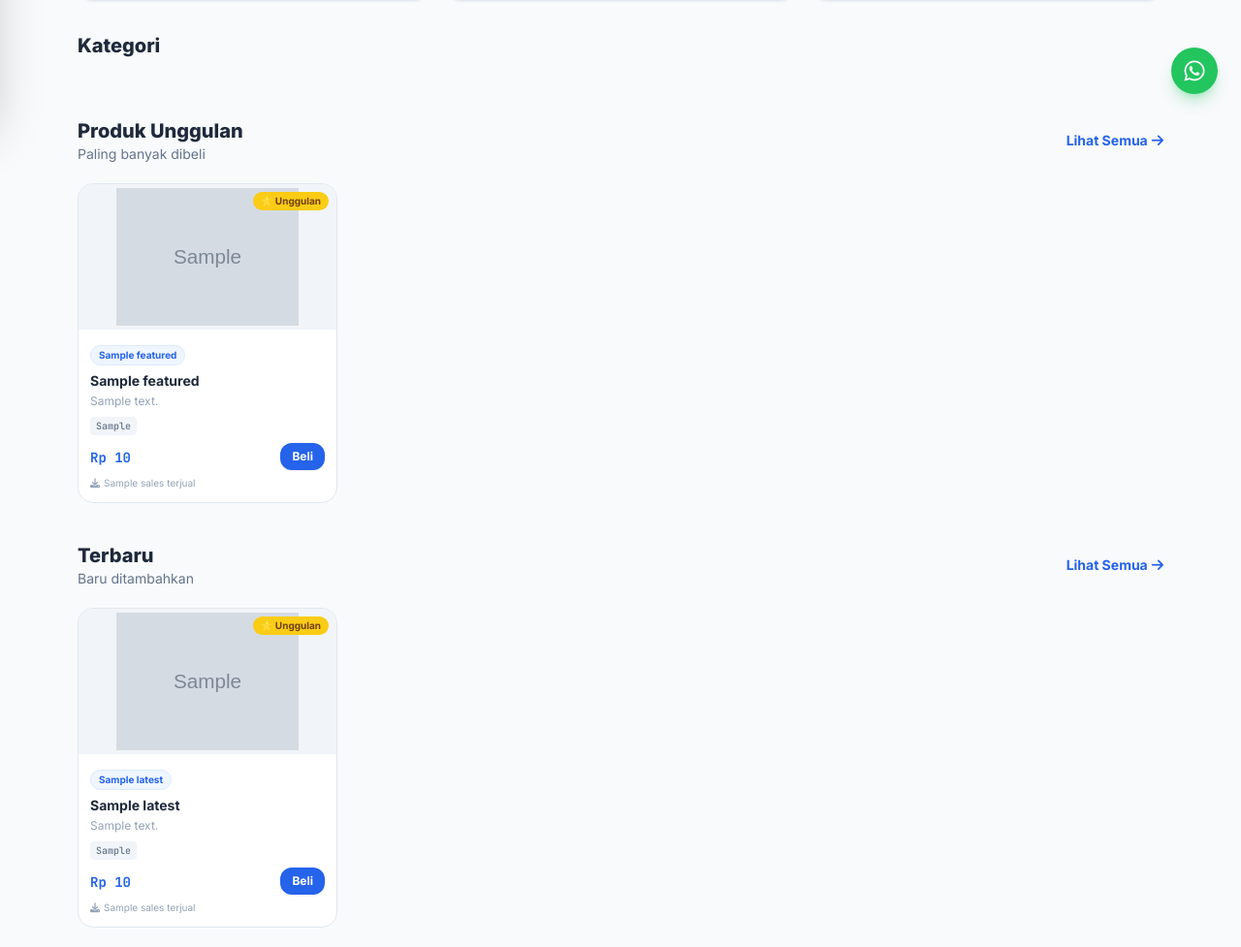
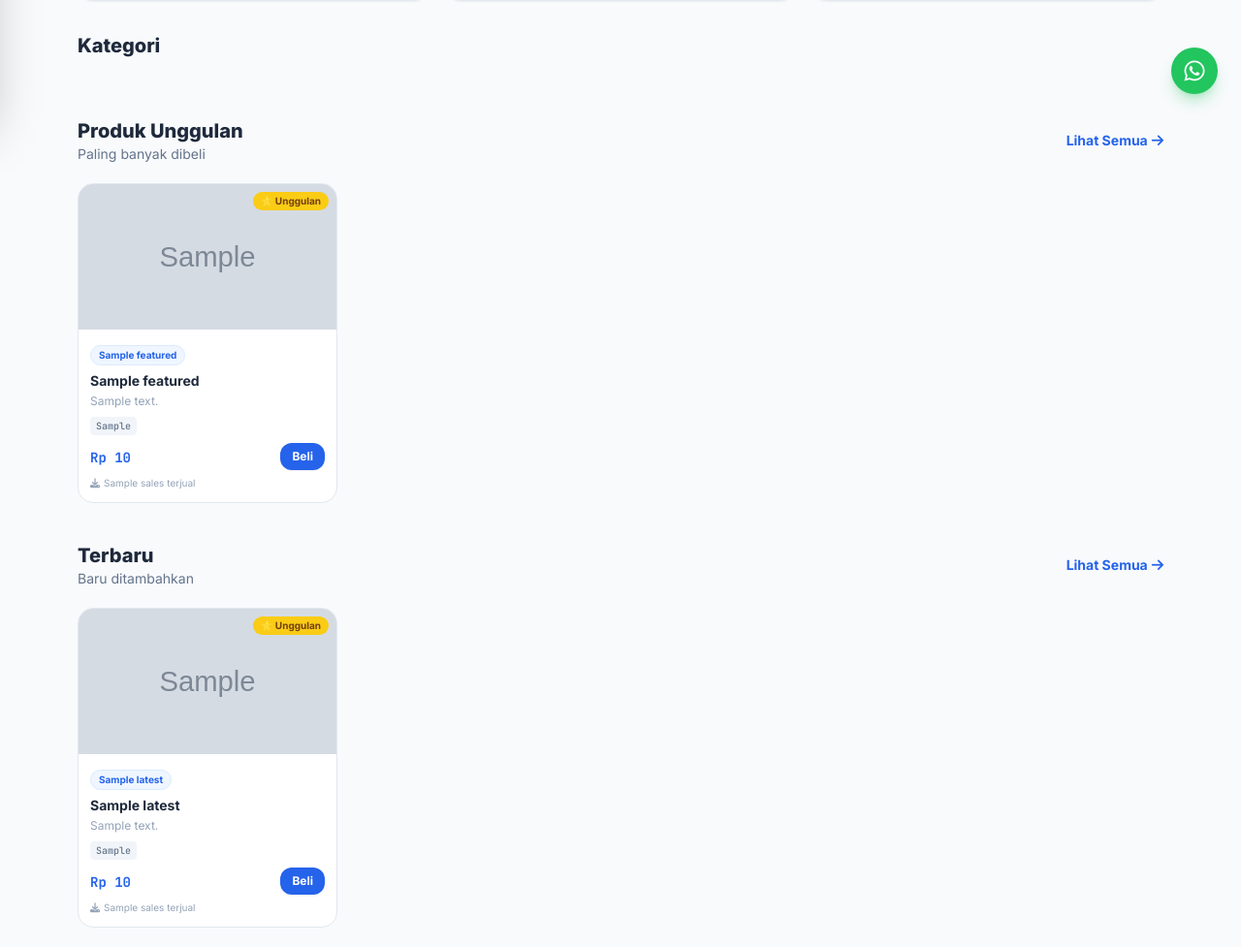
Before and after one commit to RMBLOGG/dayycode, a Flask app: template templates/index.html in a window 1280 px wide. Shown: the part 679-1656 px from the top of the page at 97% size. Run offline with Flask 3, Linux system fonts and the light colour scheme; the template is opened without the code that fills it: most values are stand-ins (such as "Sample title", 1, 10 or a date in 2020); grey boxes marked "Sample" are stand-in pictures; data that the repository does not hold is empty; some libraries are stand-ins or nearby versions.

Commit message:
Add files via upload

```diff
--- a/templates/partials/product_card.html
+++ b/templates/partials/product_card.html
@@ -1,17 +1,19 @@
 <div class="bg-white rounded-2xl border border-slate-200 overflow-hidden hover:border-blue-300 hover:shadow-lg transition-all group">
   <a href="/product/{{ p.slug }}" class="block relative">
-    <div class="aspect-video bg-slate-100 flex items-center justify-center overflow-hidden">
     {% set screenshots = parse_json(p.screenshots) if p.screenshots else [] %}
     {% set thumb = p.thumbnail if p.thumbnail else (screenshots[0] if screenshots else '') %}
     {% if thumb %}
-        <img src="{{ thumb }}" alt="{{ p.title }}" class="w-full h-full object-contain p-1">
+    <div class="aspect-video bg-slate-100 overflow-hidden">
+      <img src="{{ thumb }}" alt="{{ p.title }}" class="w-full h-full object-cover group-hover:scale-105 transition-transform duration-300">
+    </div>
     {% else %}
+    <div class="aspect-video bg-slate-100 flex items-center justify-center">
       <div class="text-center p-4">
         <i class="fa-solid fa-code text-4xl text-blue-200 mb-2 block"></i>
         <span class="text-xs text-slate-400 font-mono">{{ p.tech_stack[:25] if p.tech_stack else 'Source Code' }}</span>
       </div>
+    </div>
     {% endif %}
-    </div>
     {% if p.original_price and p.original_price > p.price %}
     <span class="absolute top-2 left-2 bg-red-500 text-white text-[10px] font-extrabold px-2 py-1 rounded-full">
       -{{ ((1 - p.price/p.original_price)*100)|int }}%
```
Lines whose indentation alone changed are shown as unchanged.
